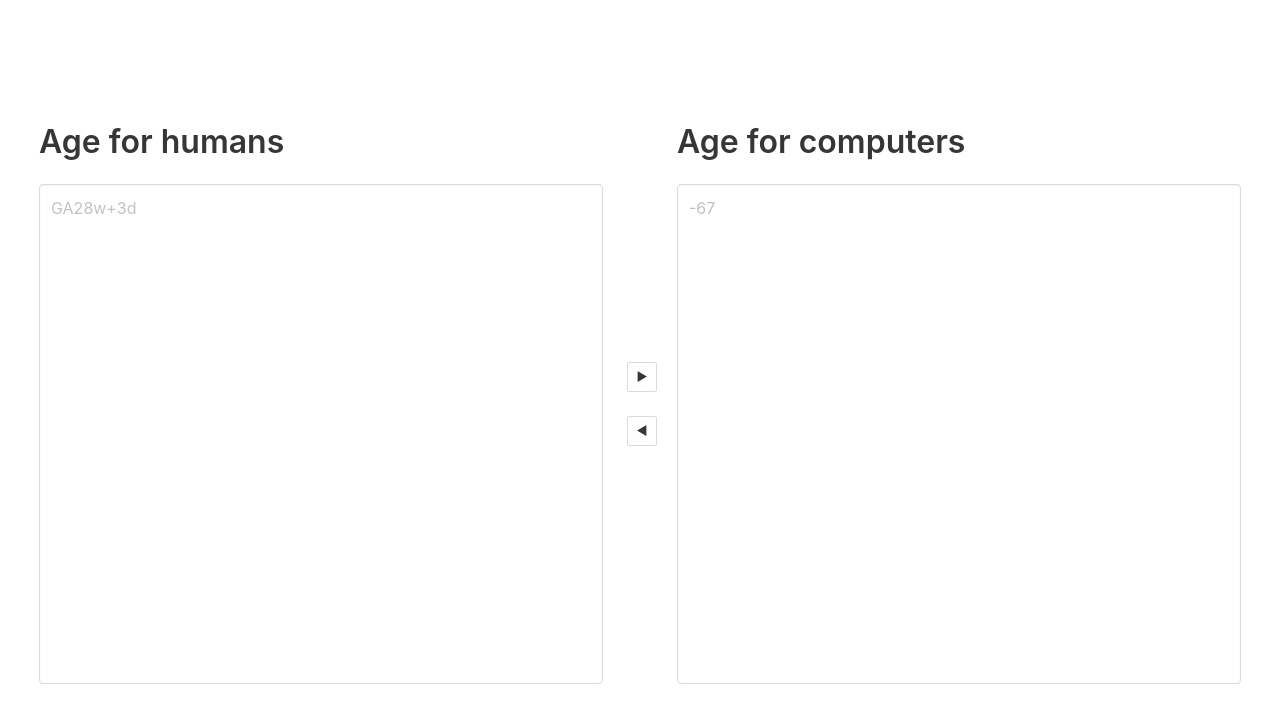
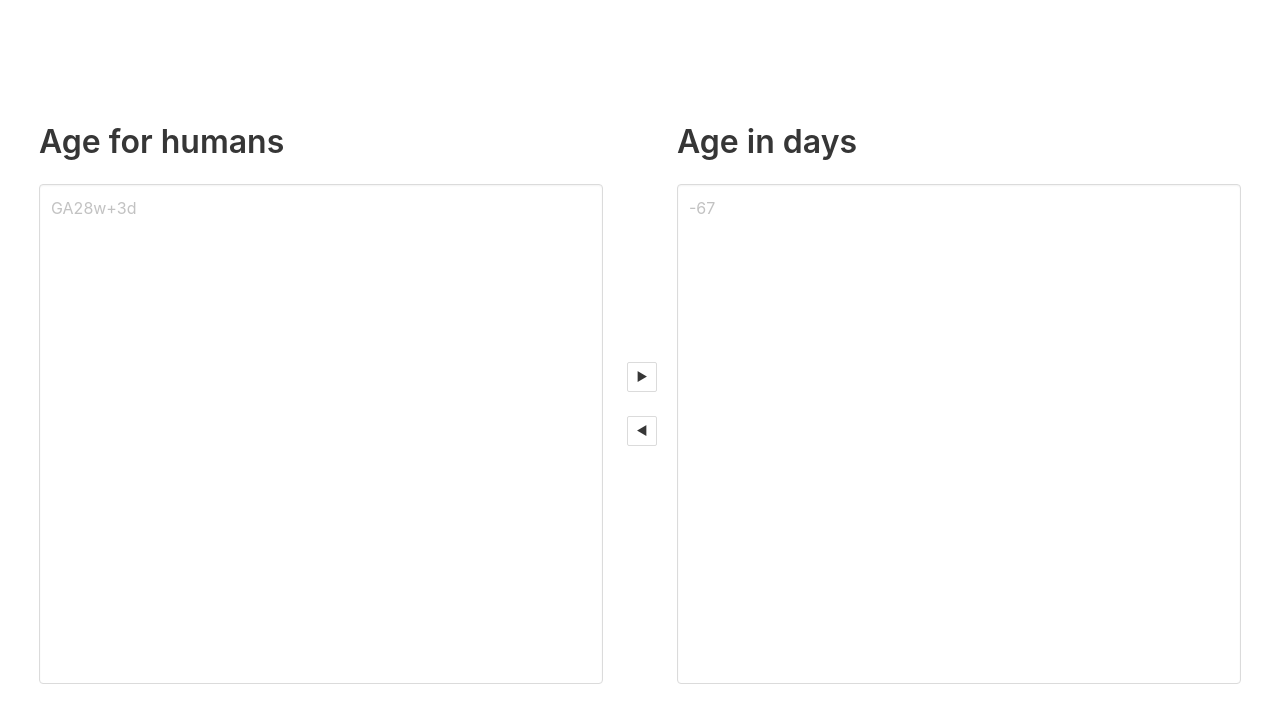
Before and after one commit to patarapolw/ageparse, a website built with webpack: page docs/index.html in a window 1280 px wide. Built offline with nearby package versions, Linux system fonts and the light colour scheme.

Commit message:
Correct label

```diff
--- a/docs/index.html
+++ b/docs/index.html
@@ -30,7 +30,7 @@
                 </p>
             </div>
             <div class="column is-half">
-                <h3 class="title">Age for computers</h3>
+                <h3 class="title">Age in days</h3>
                 <textarea id="textareaR" class="textarea" placeholder="-67"></textarea>
             </div>
         </div>
```
Also changed, not shown: templates/index.html (+1 -1 lines).
